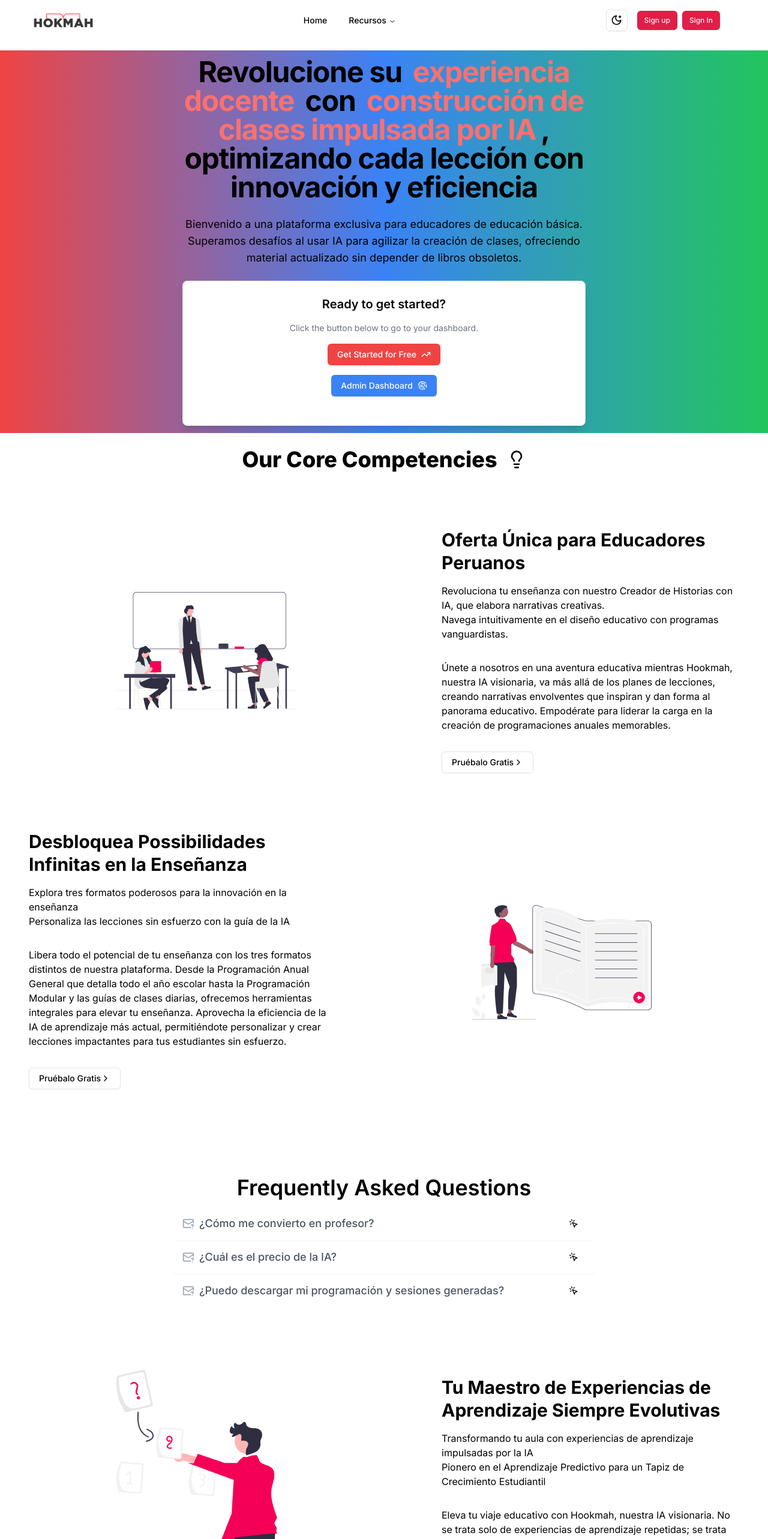
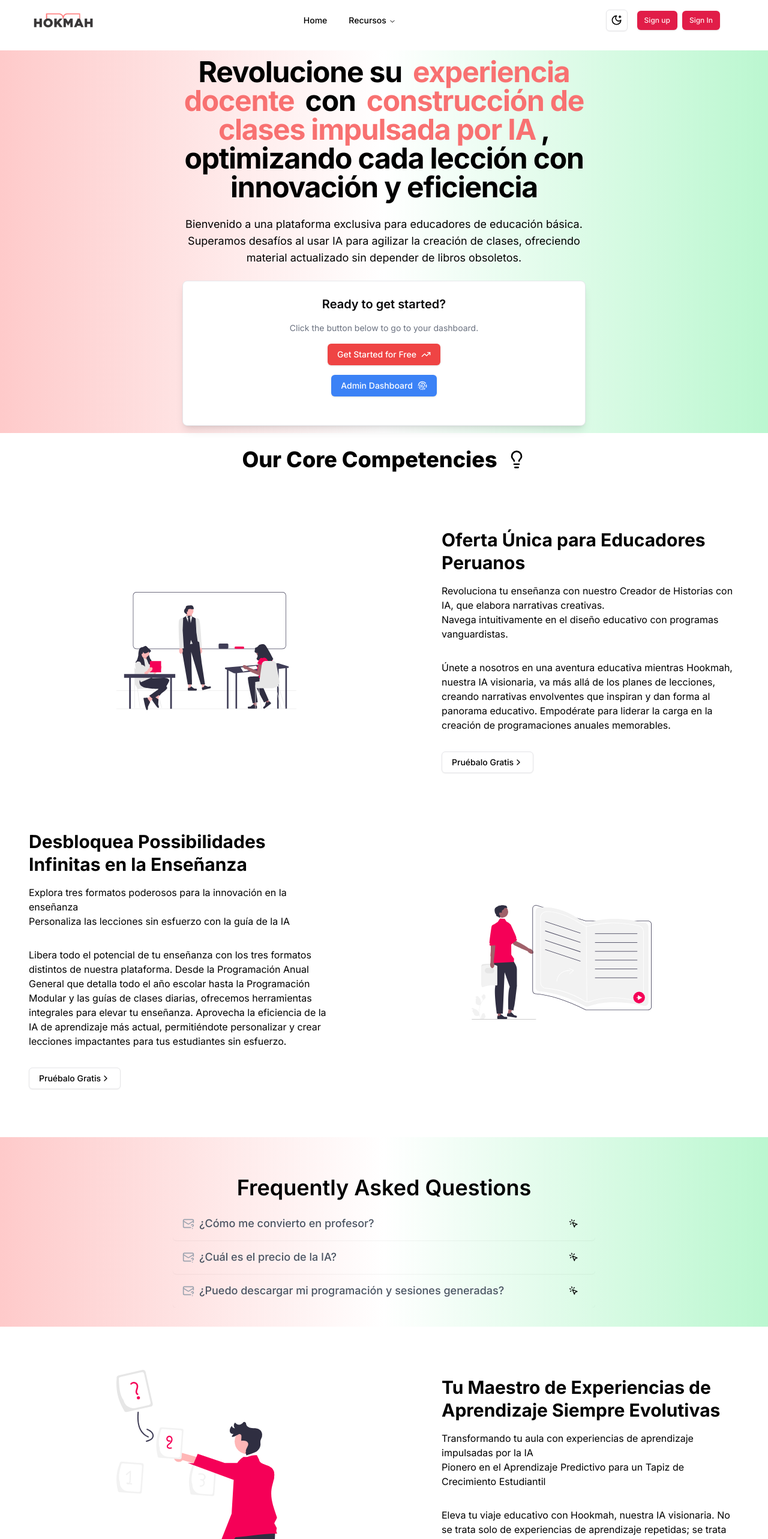
Before and after one commit to Harmaton/hookmah, a Next.js app: page / in a window 1280 px wide. Shown: the top 2566 px of the page at 60% size. Built offline with nearby package versions, Linux system fonts and the light colour scheme; no server answers.

Commit message:
gradient update

```diff
--- a/components/faq.tsx
+++ b/components/faq.tsx
@@ -7,7 +7,8 @@
 
 export default function FAQ() {
   return (
-    <ScrollArea className="w-full max-w-3xl mx-auto space-y-8 p-4 md:p-8">
+    <div className="bg-gradient-to-r from-red-200 via-transparent to-green-200 w-full">
+    <ScrollArea className="w-full max-w-3xl mx-auto space-y-8 p-4 md:p-8 ">
       <h2 className="text-2xl mb-3 font-semibold text-center md:text-3xl lg:text-4xl">Frequently Asked Questions</h2>
       <Collapsible className="rounded-md shadow-sm divide-y divide-gray-200 dark:divide-gray-800">
         <CollapsibleTrigger asChild>
@@ -68,6 +69,7 @@
         </CollapsibleContent>
       </Collapsible>
     </ScrollArea>
+    </div>
   )
 }
 
--- a/components/features.tsx
+++ b/components/features.tsx
@@ -32,7 +32,7 @@
 ];
 
 const Features: React.FC = () => (
-  <div className="container mx-auto p-4 rounded-md">
+  <div className="container mx-auto p-4 rounded-md bg-gradient-to-r from-red-200 via-transparent to-green-200">
     <section className="space-y-6 m-auto">
       <header className="text-2xl font-semibold text-center">
       Por qué Hokmah
--- a/components/hero.tsx
+++ b/components/hero.tsx
@@ -8,7 +8,7 @@
 
 const Hero: FC = () => {
   return (
-    <section className="container relative mt-4 p-3  bg-gradient-to-r from-red-500 via-blue-500 to-green-500">
+    <section className="container relative mt-4 p-3  bg-gradient-to-r from-red-200 via-transparent to-green-200">
       <div className="max-w-2xl mx-auto space-y-6 text-center">
         <h1 className="text-3xl sm:text-4xl md:text-5xl font-bold tracking-tight relative">
 
--- a/components/navbar.tsx
+++ b/components/navbar.tsx
@@ -41,7 +41,7 @@
   }, [user]);
 
   return (
-    <nav className="p-4 top-0 z-40 w-full m-0 md:pr-10 bg-transparent sticky">
+    <nav className="p-4 top-0 z-40 w-full m-0 md:pr-10 bg-transparent sticky ">
       <div className="px-4 sm:px-10 flex justify-between items-center">
         <div className="flex items-center space-x-2">
           <Link href="/">
```
